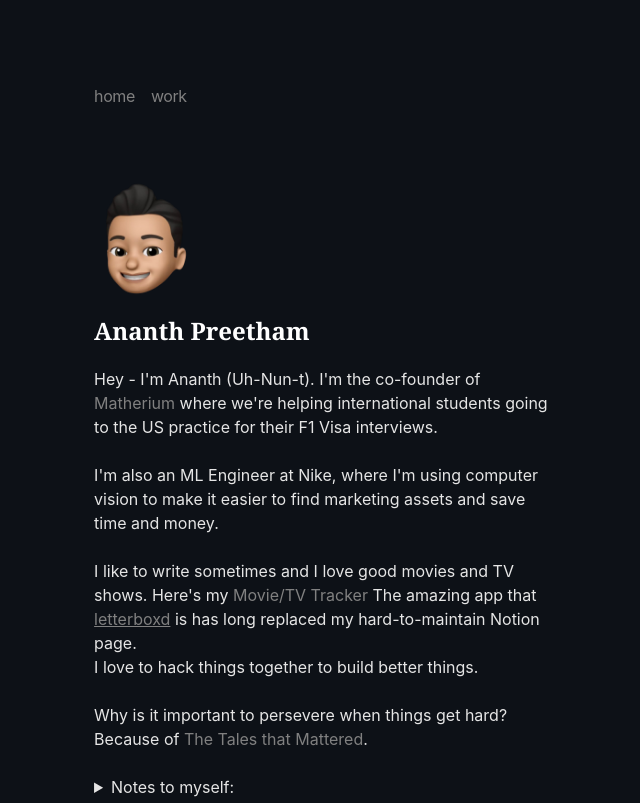
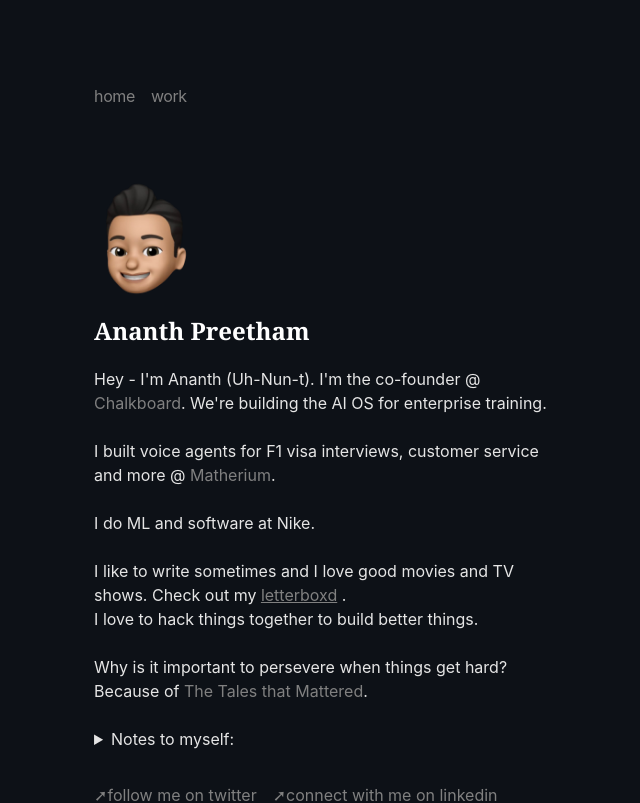
Before and after one commit to infinityp913/ananthp, a Next.js app: page / in a window 1280 px wide. Shown: the top 803 px of the page, without its empty margins (259-899 px from the left). Built offline with nearby package versions, Linux system fonts and the light colour scheme.

Commit message:
update dependencies + update bio

```diff
--- a/package.json
+++ b/package.json
@@ -9,7 +9,6 @@
     "lint": "next lint"
   },
   "dependencies": {
-    "@next/font": "^14.2.4",
     "next": "13.2.4",
     "react": "18.2.0",
     "react-dom": "18.2.0"
--- a/pages/index.js
+++ b/pages/index.js
@@ -36,33 +36,29 @@
               Ananth Preetham
             </h1>
             <div className="my-5 sm:max-w-[460px] max-w-2xl text-neutral-200">
-              Hey - I'm Ananth (Uh-Nun-t). I'm the co-founder of{" "}
+              Hey - I'm Ananth (Uh-Nun-t). I'm the co-founder @{" "}
+              <a
+                target="_blank"
+                rel="noopener noreferrer"
+                href="https://trychalkboard.com"
+              >
+                Chalkboard
+              </a>
+              . We're building the AI OS for enterprise training.
+              <br></br>
+              <br></br>I built voice agents for F1 visa interviews, customer
+              service and more @{" "}
               <a
                 target="_blank"
                 rel="noopener noreferrer"
                 href="https://matherium.org"
               >
                 Matherium
-              </a>{" "}
-              where we're helping international students going to the US
-              practice for their F1 Visa interviews. <br></br>
-              <br></br> I'm also an ML Engineer at Nike, where I'm using
-              computer vision to make it easier to find marketing assets and
-              save time and money.<br></br>
+              </a>
+              . <br></br>
+              <br></br> I do ML and software at Nike.<br></br>
               <br></br>I like to write sometimes and I love good movies and TV
-              shows.{" "}
-              <span className="linethrough">
-                {" "}
-                Here's my{" "}
-                <a
-                  target="_blank"
-                  rel="noopener noreferrer"
-                  href="https://ananthp.notion.site/Movie-Tracker-6857fb6ce4ea438592ee5d56ccf14260?pvs=4"
-                >
-                  Movie/TV Tracker
-                </a>
-              </span>{" "}
-              The amazing app that{" "}
+              shows. Check out my {" "}
               <a
                 target="_blank"
                 rel="noopener noreferrer"
@@ -71,7 +67,7 @@
               >
                 letterboxd
               </a>{" "}
-              is has long replaced my hard-to-maintain Notion page.
+              .
               <br></br>I love to hack things together to build better things.{" "}
               <br></br>
               <br></br>
```
Also changed, not shown: 1 other file (tests, documents, lock files or other folders).
